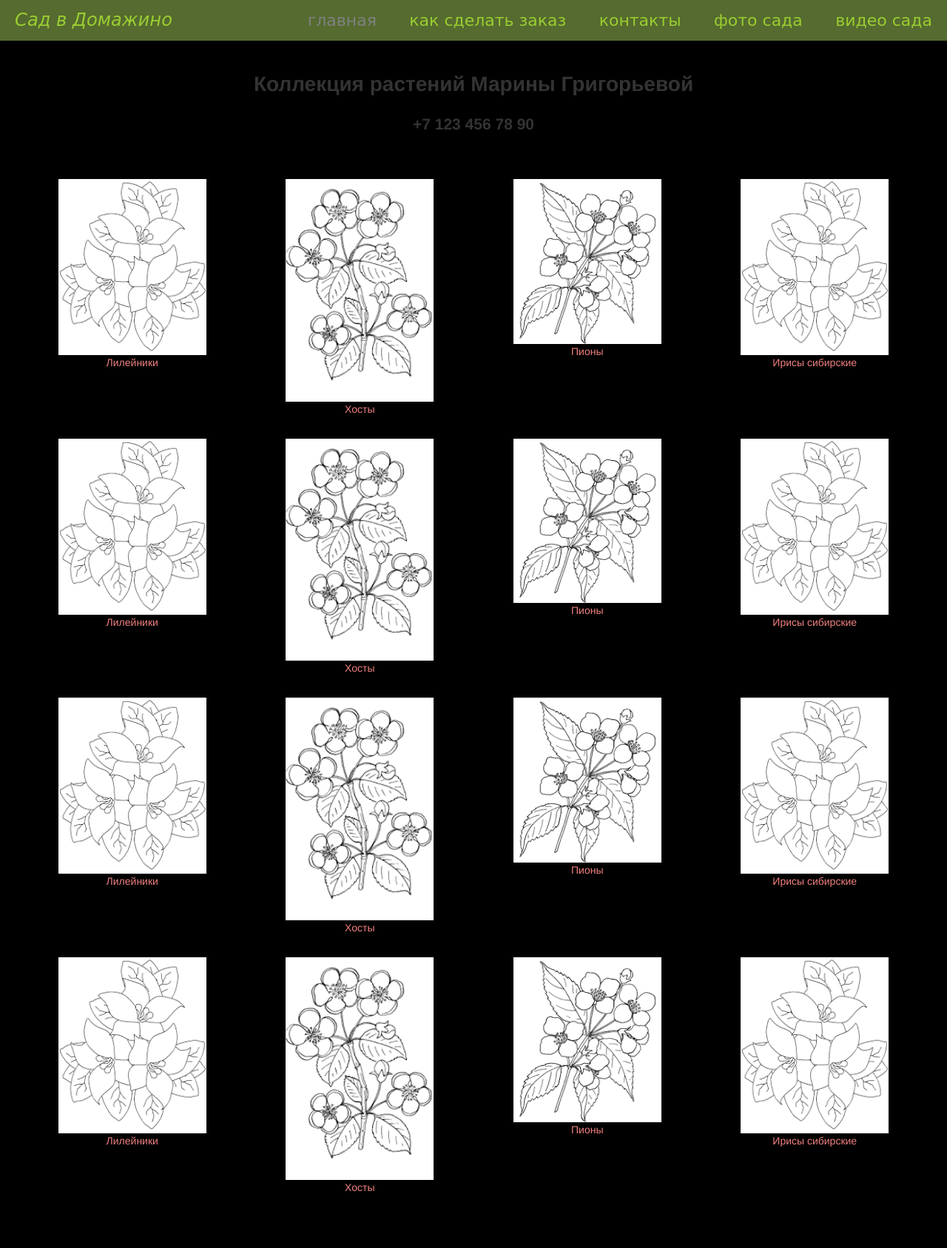
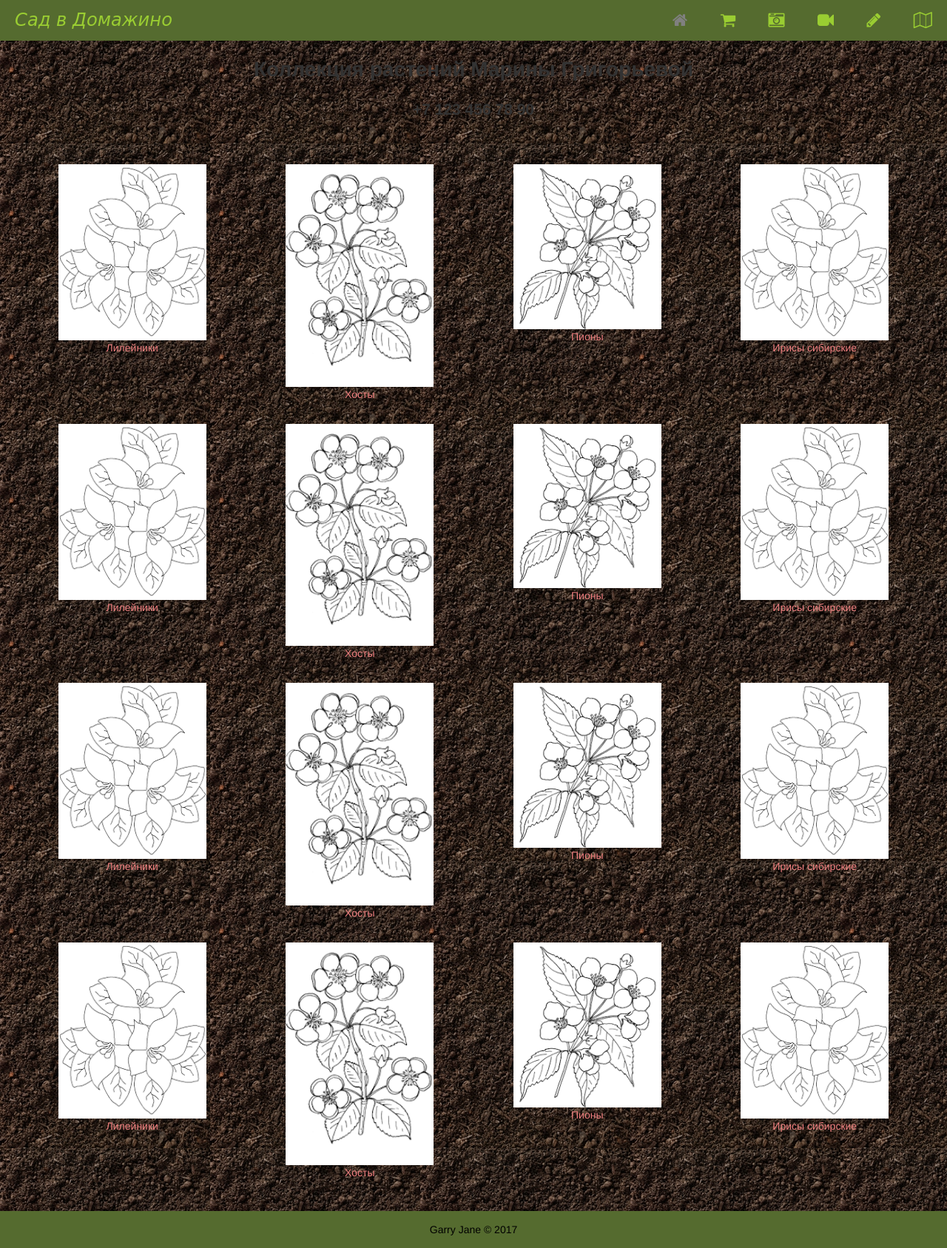
Before and after one commit to GarryJane/Garden-plants-shop, a PHP site: page / in a window 1280 px wide. Shown: the whole page at 74% size. Before the commit the page ends 1611 px from the top, so only its background shows below. Run offline with PHP 8.4, Linux system fonts and the light colour scheme; some web fonts are replaced.

Commit message:
frontend with dialog windows

```diff
--- /dev/null
+++ b/css/map.css
@@ -0,0 +1,8 @@
+.map-container {
+    position: fixed;
+    top: 65px;
+    right: 15px;
+    z-index: 10;
+    width: 400px;
+    height: 400px;
+}
--- a/css/style.css
+++ b/css/style.css
@@ -4,9 +4,8 @@
 }
 
 body {
-  /*  background: url("../img/grunt_rastitelny.jpg") repeat fixed;
-  */
-    background-color: black;
+    background: url("../img/grunt_rastitelny.jpg") repeat fixed;
+ /*   background-color: #4e4e41;*/
     height: 100%;
     padding: 0;
     margin: 0 auto;
--- a/index.html
+++ b/index.html
@@ -1,4 +1,4 @@
-cd .<!DOCTYPE html>
+<!DOCTYPE html>
 <!-- git test -->
 <html lang="ru">
 <head>
@@ -12,6 +12,8 @@
     <link rel="stylesheet" href="css/navbar.css">
     <link href="css/style.css" rel="stylesheet">
     <link rel="stylesheet" href="css/categories.css">
+    <link rel="stylesheet" href="css/feedback.css">
+    <link rel="stylesheet" href="css/map.css">
 </head>
 <body>
 
@@ -23,11 +25,12 @@
             <i class="fa fa-bars nav_highlight"></i></label>
         <input type="checkbox" id="nav-sm-checkbox" class="nav-sm-checkbox">
         <ul class="top-menu">
-            <li class="top-menu__item top-menu__item_active"><a>Главная</a></li>
-            <li class="top-menu__item"><a href="#">Как сделать заказ</a></li>
-            <li class="top-menu__item"><a href="views/feedback.html">Контакты</a></li>
-            <li class="top-menu__item"><a href="#">Фото сада</a></li>
-            <li class="top-menu__item"><a href="#">Видео сада</a></li>
+            <li class="top-menu__item top-menu__item_active" title="Домашняя страница"><a><i title="Домашняя страница" class="fa fa-home" aria-hidden="true"></i></a></li>
+            <li class="top-menu__item" title="Как сделать заказ"><a href="#"><i class="fa fa-shopping-cart" aria-hidden="true" title="Как сделать заказ"></i></a></li>
+            <li class="top-menu__item" title="Фото сада"><a title="Фото сада" href="#"><i class="fa fa-camera-retro" aria-hidden="true"></i></a></li>
+            <li class="top-menu__item" title="Видео сада"><a title="Видео сада" href="#"><i class="fa fa-video-camera" aria-hidden="true"></i></a></li>
+            <li id="feedbackItem" class="top-menu__item" data-target="mail-form-container" title="Написать сообщение"><a title="Написать сообщение"><i class="fa fa-pencil" aria-hidden="true"></i></a></li>
+            <li id="mapItem" class="top-menu__item" data-target="map-container" title="посмотреть на карте"><a><i title="посмотреть на карте" class="fa fa-map-o" aria-hidden="true"></i></a></li>
         </ul>
     </div> <!-- ./top-menu-bar -->
 
@@ -149,7 +152,49 @@
     </div> <!-- ./main -->
     <!--<div class="footer">@2017 Garry Jane</div>-->
 </div> <!-- ./container -->
+<footer class="footer"> Garry Jane © 2017</footer>
 
+<div id="mail-form-container" class="mail-form-container hidden">
+    <div class="row">
+        <div class="col-xs-1 _close-btn-container">
+            <div id="mail-form__close-btn" class="mail-form__close-btn" data-target="mail-form-container"><i class="fa fa-times" aria-hidden="true"></i>
+            </div>
+        </div>
+        <div class="col-xs-11 col-md-11">
+            <form class="mail-form" action="#" method="POST">
+                <fieldset class="mail-form__fieldset">
+                    <legend class="mail-form__legend">Пишите:</legend>
+                    <input type="text" name="name" id="name" class="mail-form__input-name" placeholder="Имя">
+                    <input type="email" name="email" id="email" class="mail-form__input-email"
+                           placeholder="Ваш e-mail">
+                    <textarea name="email-body" id="email-body" class="mail-form__input-email-body"
+                              placeholder="Текст сообщения"></textarea>
+                    <div class="row mail-form_btns">
+                        <input type="submit" class="col-xs-4 mail-form__btn mail-form__btn_submit"
+                               value="Отправить">
+                        <input type="reset" class="col-xs-4 col-xs-offset-4 mail-form__btn mail-form__btn_reset"
+                               value="Очистить">
+                    </div>
+                </fieldset>
+            </form>
+        </div>
+
+    </div>
+</div>
+
+<div id="map-container" class="map-container hidden">
+    <div class="col-xs-1 _close-btn-container">
+        <div id="map__close-btn" class="mail-form__close-btn" data-target="map-container"><i class="fa fa-times" aria-hidden="true"></i>
+        </div>
+    </div>
+    <div class="col-xs-11">
+        <script type="text/javascript" charset="utf-8" async
+                src="https://api-maps.yandex.ru/services/constructor/1.0/js/?um=constructor%3A0-92sXWSY-zAaoUgllAXTc2st_9E6uYc&amp;width=100%25&amp;height=450&amp;lang=ru_RU&amp;scroll=true"></script>
+    </div>
+
+
+
+</div>
 </body>
 <script src="js/menu.js"></script>
 <!--
--- a/js/menu.js
+++ b/js/menu.js
@@ -11,3 +11,32 @@
 checkbox.addEventListener("click", function(event) {
 	btn.innerHTML = (event.target.checked) ? showIcon : hideIcon;
 });
+
+/**
+ * Функция переключения фидимости блока с id как в атрибуте data-target
+ */
+function toggle() {
+    this.container = document.getElementById(event.target.getAttribute('data-target'))
+    let ifHidden = false;
+    for (let k in this.container.classList) {
+        if (this.container.classList[k] === 'hidden')
+            ifHidden = true;
+    }
+    if(ifHidden) {
+        this.container.classList.remove('hidden');
+    } else {
+        this.container.classList.add('hidden');
+    }
+}
+
+let feedbackItem = document.getElementById("feedbackItem");
+let feedbackCloseBtn = document.getElementById("mail-form__close-btn");
+
+let mapItem = document.getElementById("mapItem");
+let mapCloseBtn = document.getElementById("map__close-btn");
+
+feedbackItem.addEventListener("click", toggle);
+feedbackCloseBtn.addEventListener("click", toggle);
+
+mapItem.addEventListener("click", toggle);
+mapCloseBtn.addEventListener("click", toggle);
```
Also changed, not shown: css/feedback.css (+26 -2 lines), js/feedback.js (added).
